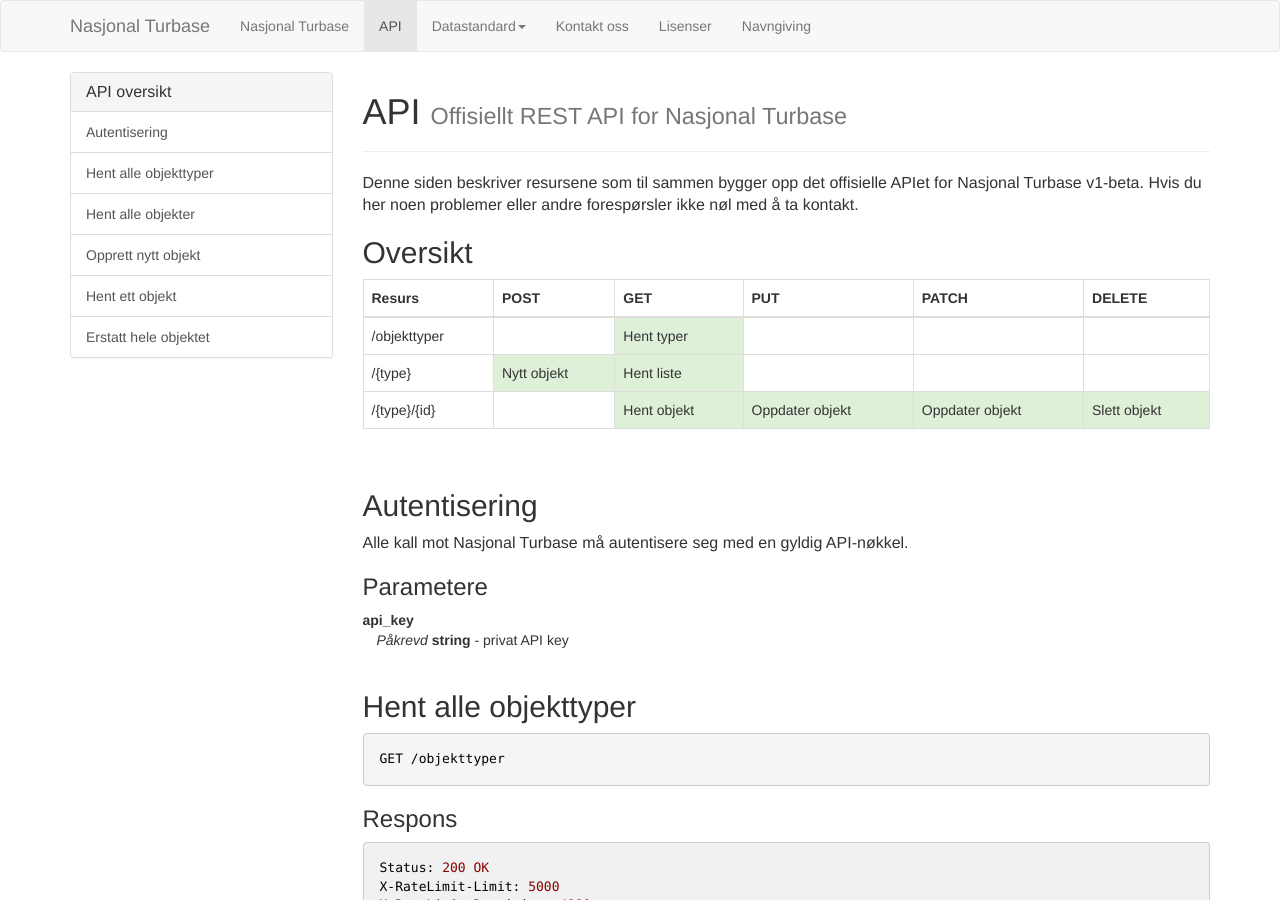
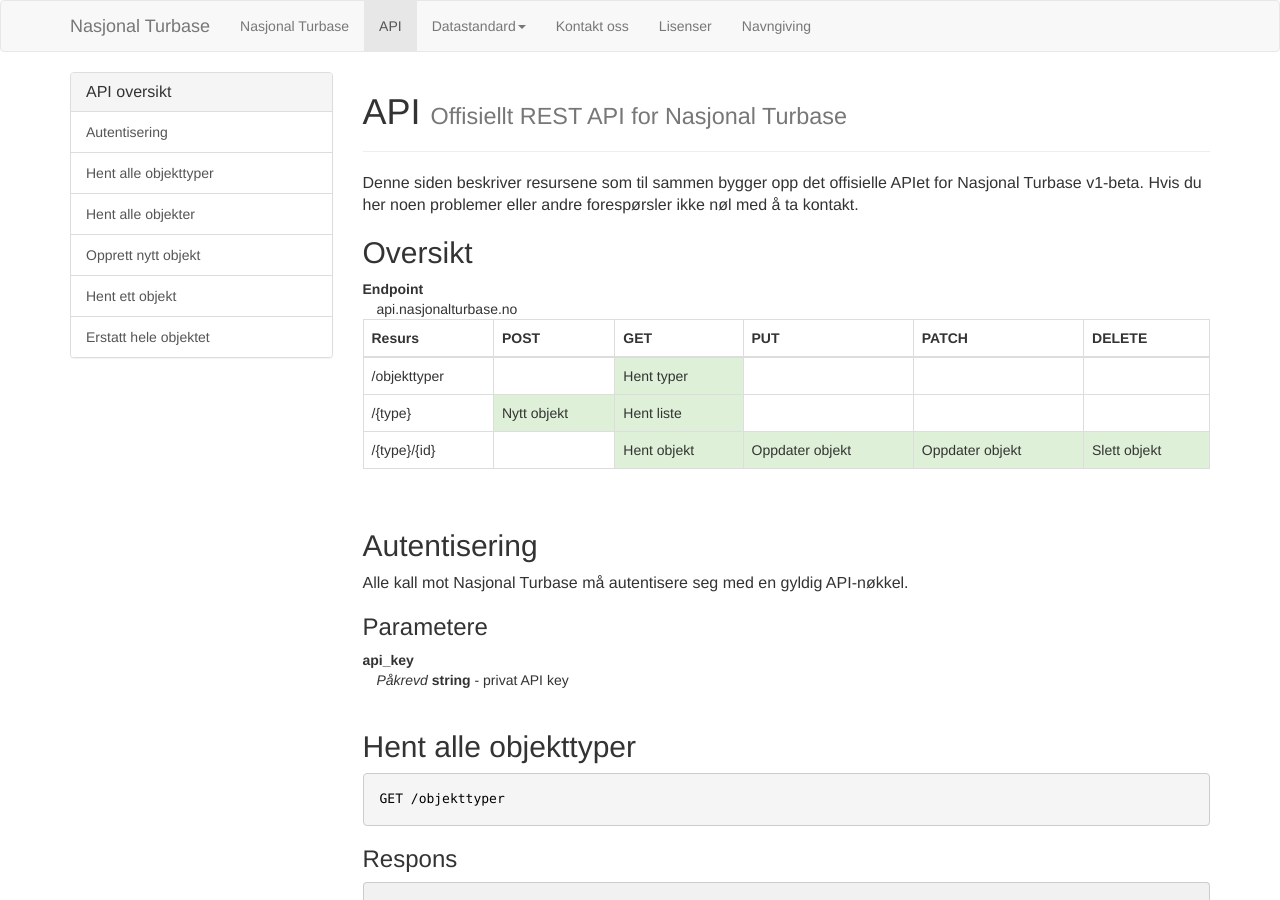
Before and after one commit to Turbasen/www.nasjonalturbase.no, a Jekyll site: the page built from api.html, in a window 1280 px wide and 900 px high. Built offline with Jekyll 4.4.1, drawn with Linux system fonts in a browser that asks for light colours; nearby versions of some CDN libraries; Markdown is read by kramdown in place of the engine named in the settings; a style sheet for code colours, icons or effects is not loaded.

Commit message:
Document host endpoint explicitly
Although one might find this in the examples below, it would be useful
to explicitly document it in the overview.

```diff
--- a/api.html
+++ b/api.html
@@ -10,6 +10,9 @@
 forespørsler ikke nøl med å ta kontakt.</p>
 
 <h2>Oversikt</h2>
+
+<dt>Endpoint</dt>
+<dd>api.nasjonalturbase.no</dd>
 
 <div class="table-responsive">
   <table class="table table-bordered">
```
